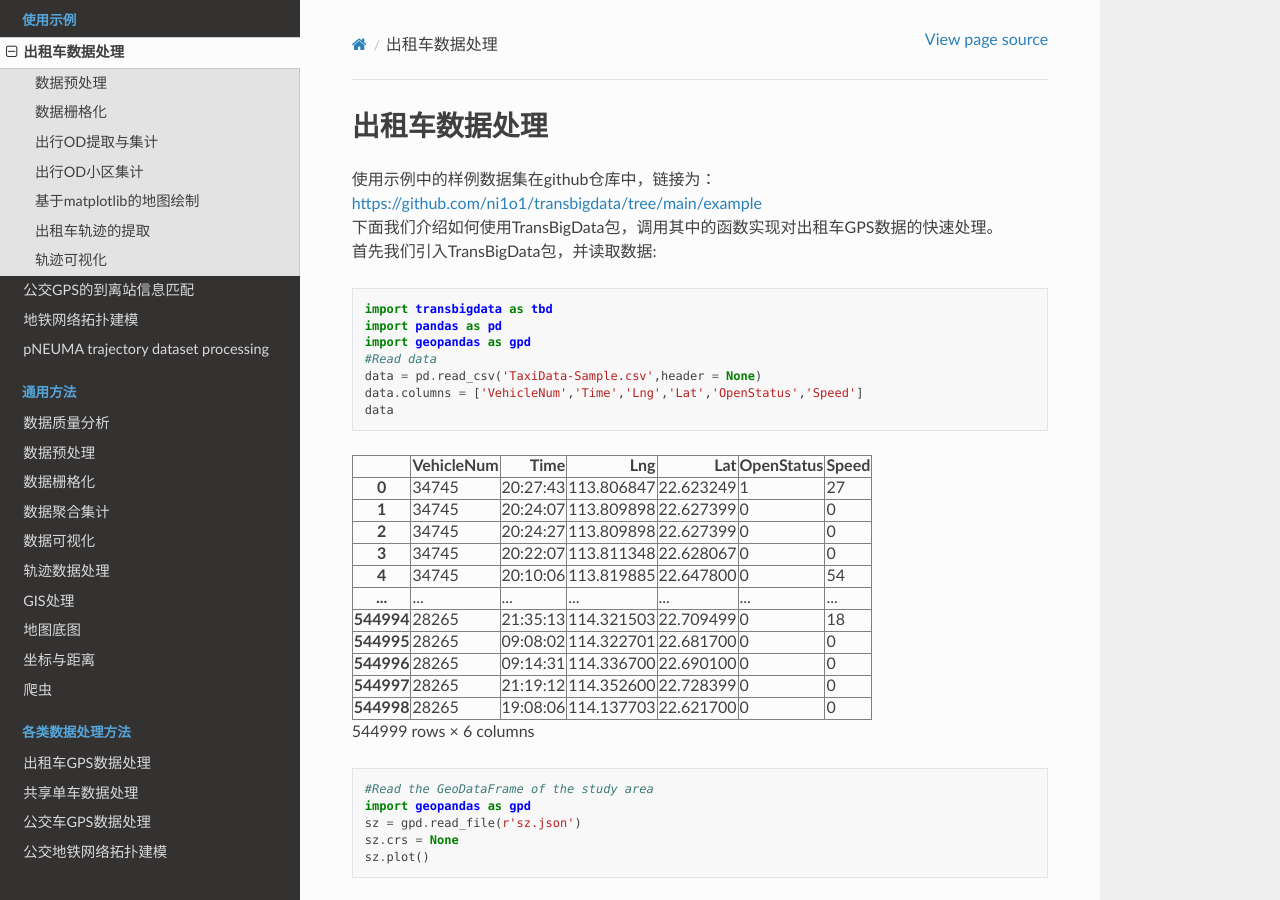
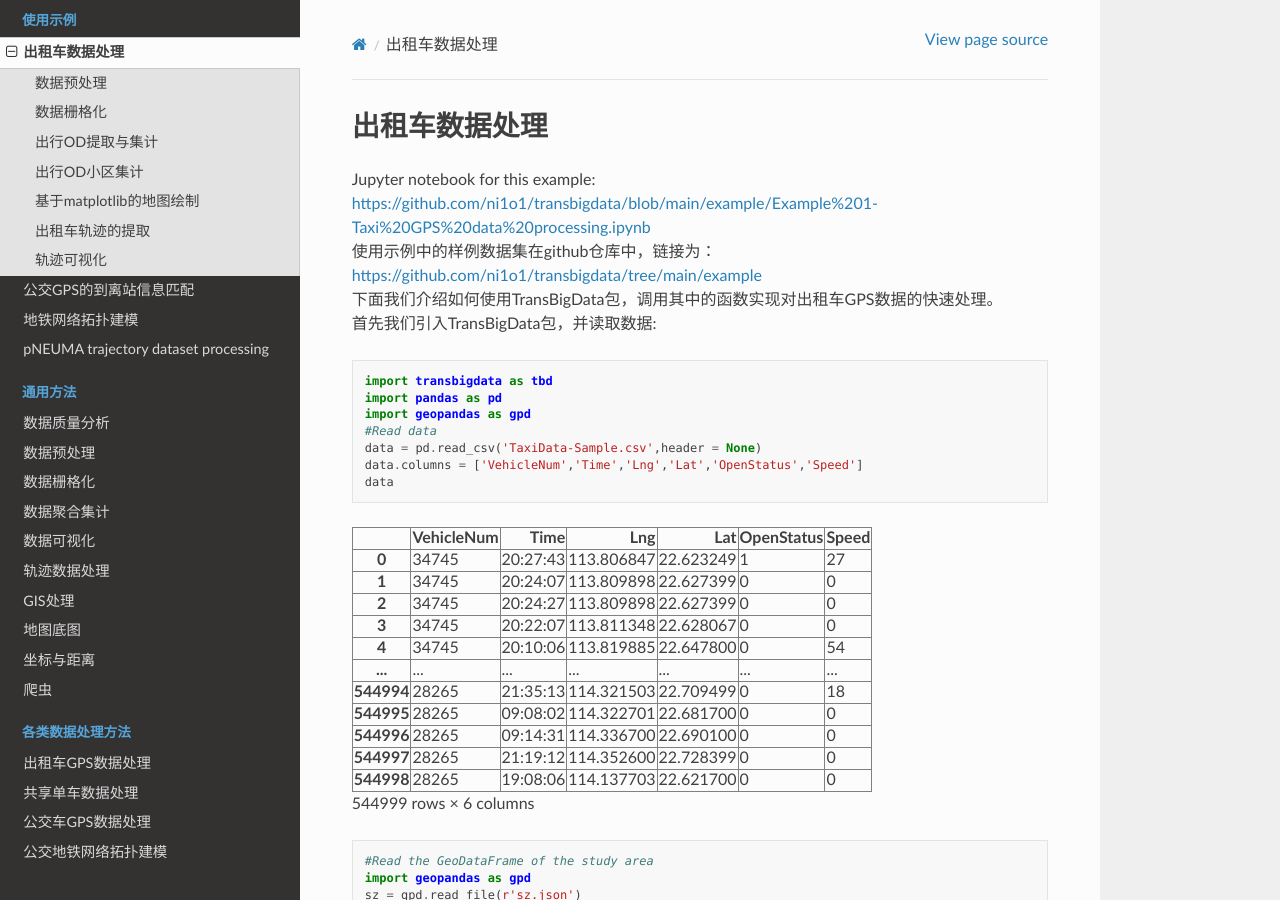
Before and after one commit to ni1o1/transbigdata-docs-en, a Sphinx documentation site: the page built from docs/source/example-taxi/example-taxi.rst, in a window 1280 px wide and 900 px high. Built offline with Sphinx 7.4.7 and the Read the Docs theme 2.0.0, drawn with Linux system fonts in a browser that asks for light colours.

Commit message:
Update example-taxi.rst

```diff
--- a/docs/source/example-taxi/example-taxi.rst
+++ b/docs/source/example-taxi/example-taxi.rst
@@ -1,6 +1,7 @@
 出租车数据处理
 ==============
 
+| Jupyter notebook for this example: https://github.com/ni1o1/transbigdata/blob/main/example/Example%201-Taxi%20GPS%20data%20processing.ipynb
 | 使用示例中的样例数据集在github仓库中，链接为：https://github.com/ni1o1/transbigdata/tree/main/example
 | 下面我们介绍如何使用TransBigData包，调用其中的函数实现对出租车GPS数据的快速处理。
 | 首先我们引入TransBigData包，并读取数据:
```
